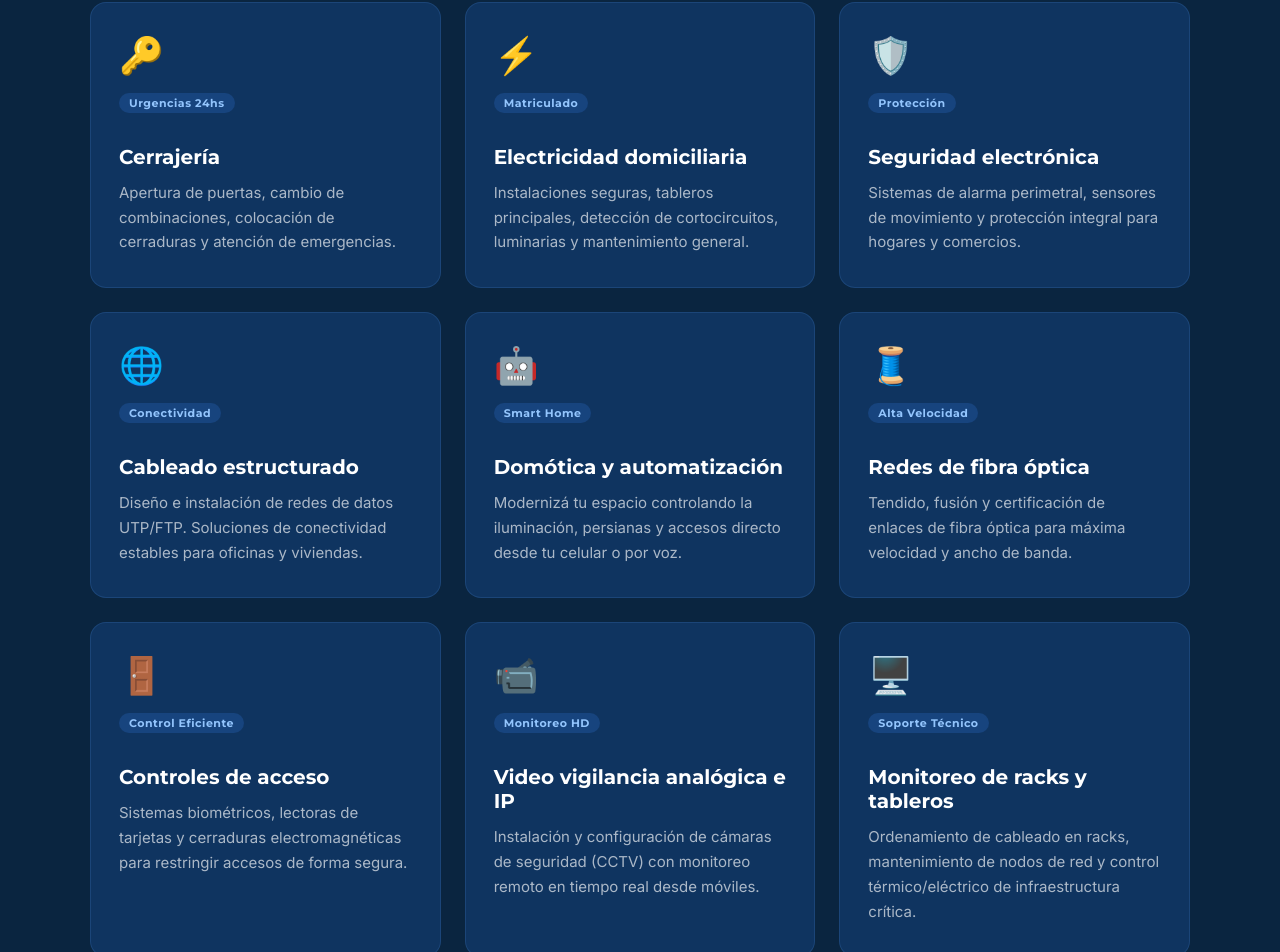
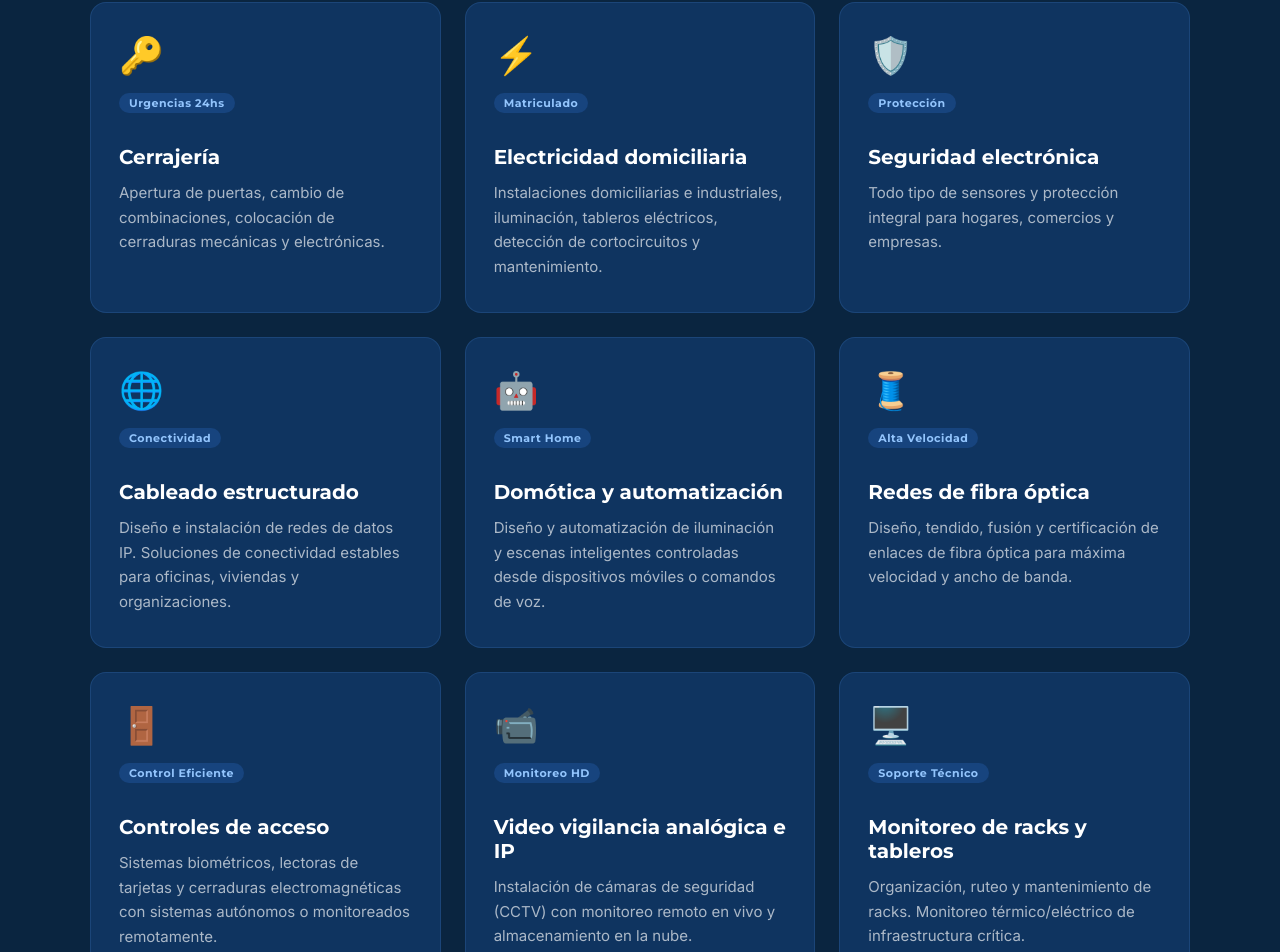
Before and after one commit to jopiatomas/pablojopia-electricista, a React (Vite) app: page / in a window 1280 px wide. Shown: the part 1238-2190 px from the top of the page. Built offline with nearby package versions, Linux system fonts and the light colour scheme.

Commit message:
feat: update description

```diff
--- a/src/App.jsx
+++ b/src/App.jsx
@@ -6,70 +6,70 @@ const services = [
     icon: "🔑",
     title: "Cerrajería",
     description:
-      "Apertura de puertas, cambio de combinaciones, colocación de cerraduras y atención de emergencias.",
+      "Apertura de puertas, cambio de combinaciones, colocación de cerraduras mecánicas y electrónicas.",
     badge: "Urgencias 24hs",
   },
   {
     icon: "⚡",
     title: "Electricidad domiciliaria",
     description:
-      "Instalaciones seguras, tableros principales, detección de cortocircuitos, luminarias y mantenimiento general.",
+      "Instalaciones domiciliarias e industriales, iluminación, tableros eléctricos, detección de cortocircuitos y mantenimiento.",
     badge: "Matriculado", // "Matriculado" o "Certificado" le da mucha más confianza al cliente
   },
   {
     icon: "🛡️",
     title: "Seguridad electrónica",
     description:
-      "Sistemas de alarma perimetral, sensores de movimiento y protección integral para hogares y comercios.",
+      "Todo tipo de sensores y protección integral para hogares, comercios y empresas.",
     badge: "Protección",
   },
   {
     icon: "🌐",
     title: "Cableado estructurado",
     description:
-      "Diseño e instalación de redes de datos UTP/FTP. Soluciones de conectividad estables para oficinas y viviendas.",
+      "Diseño e instalación de redes de datos IP. Soluciones de conectividad estables para oficinas, viviendas y organizaciones.",
     badge: "Conectividad",
   },
   {
     icon: "🤖",
     title: "Domótica y automatización",
     description:
-      "Modernizá tu espacio controlando la iluminación, persianas y accesos directo desde tu celular o por voz.",
+      "Diseño y automatización de iluminación y escenas inteligentes controladas desde dispositivos móviles o comandos de voz. ",
     badge: "Smart Home",
   },
   {
     icon: "🧵", // O usa "📡" si te gusta más
     title: "Redes de fibra óptica",
     description:
-      "Tendido, fusión y certificación de enlaces de fibra óptica para máxima velocidad y ancho de banda.",
+      "Diseño, tendido, fusión y certificación de enlaces de fibra óptica para máxima velocidad y ancho de banda.",
     badge: "Alta Velocidad",
   },
   {
     icon: "🚪",
     title: "Controles de acceso",
     description:
-      "Sistemas biométricos, lectoras de tarjetas y cerraduras electromagnéticas para restringir accesos de forma segura.",
+      "Sistemas biométricos, lectoras de tarjetas y cerraduras electromagnéticas con sistemas autónomos o monitoreados remotamente.",
     badge: "Control Eficiente",
   },
   {
     icon: "📹",
     title: "Video vigilancia analógica e IP",
     description:
-      "Instalación y configuración de cámaras de seguridad (CCTV) con monitoreo remoto en tiempo real desde móviles.",
+      "Instalación de cámaras de seguridad (CCTV) con monitoreo remoto en vivo y almacenamiento en la nube.",
     badge: "Monitoreo HD",
   },
   {
     icon: "🖥️",
     title: "Monitoreo de racks y tableros",
     description:
-      "Ordenamiento de cableado en racks, mantenimiento de nodos de red y control térmico/eléctrico de infraestructura crítica.",
+      "Organización, ruteo y mantenimiento de racks. Monitoreo térmico/eléctrico de infraestructura crítica.",
     badge: "Soporte Técnico",
   },
   {
     icon: "🛠️", // Cambié el changuito por herramientas que va más con el rubro
     title: "Productos de calidad",
     description:
-      "Utilizamos materiales eléctricos, de red y cerrajería de primeras marcas para garantizar máxima durabilidad.",
+      "Provisión y uso de materiales eléctricos, de red y cerrajería de primeras marcas para garantizar máxima durabilidad.",
     badge: "Garantía",
   },
 ];
```
